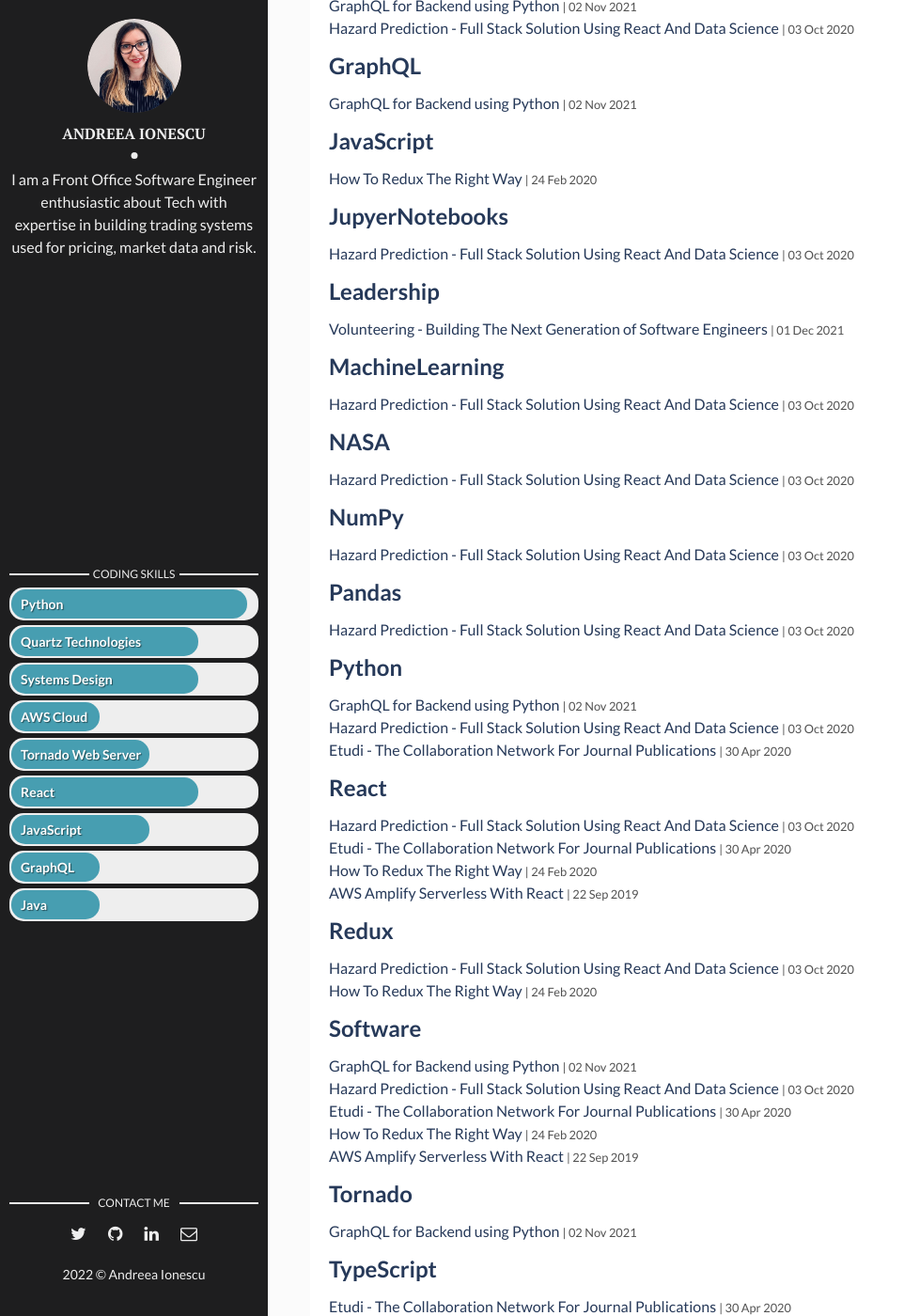
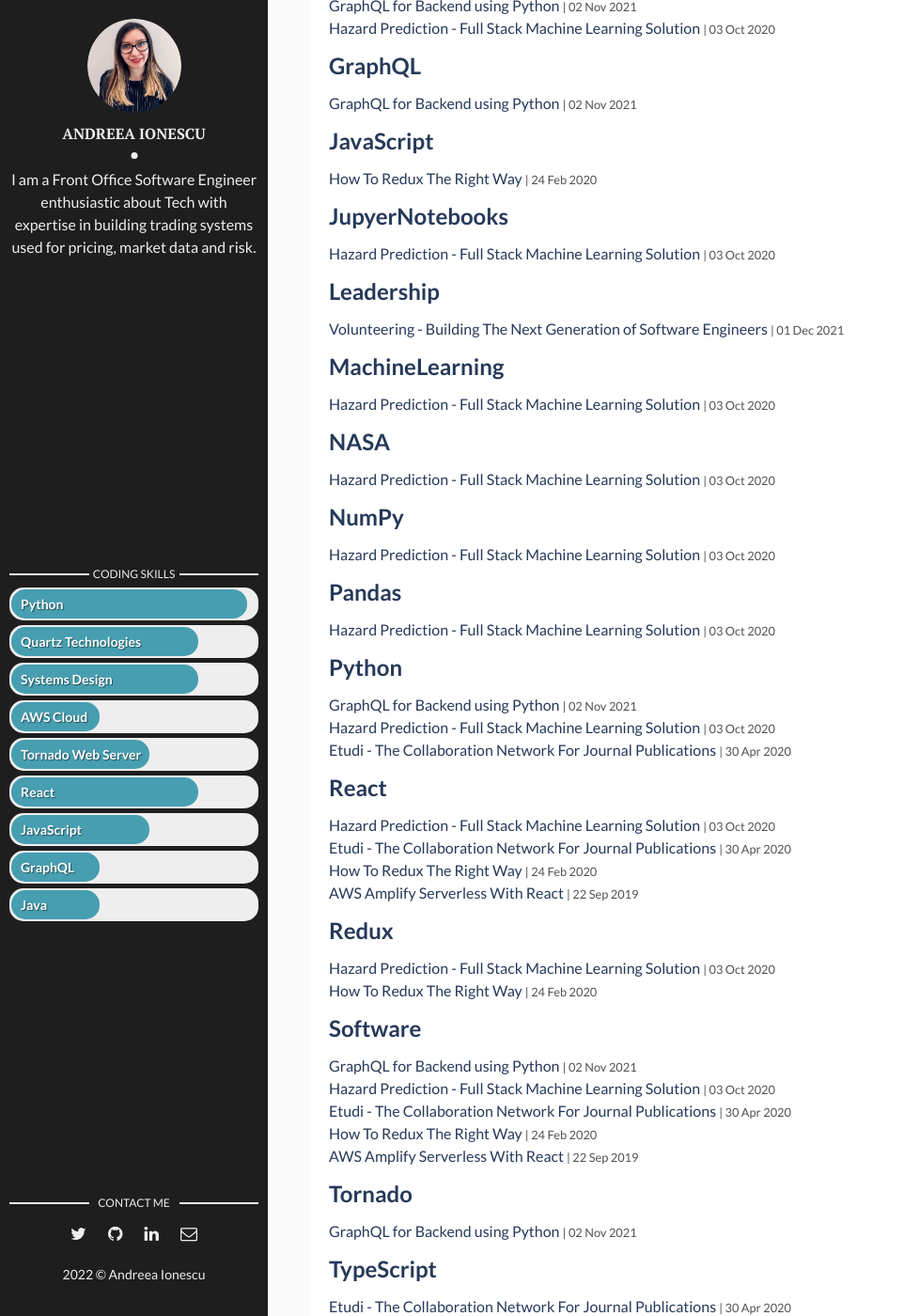
Before and after one commit to andreeaionescu/andreeaionescu.github.io, a Jekyll site: the page built from tags.html, in a window 1280 px wide and 1400 px high, scrolled down 423 px. Shown: the whole window at 94% size, without its empty margins (0-962 px from the left). Built offline with Jekyll 4.4.1, drawn with Linux system fonts in a browser that asks for light colours.

Commit message:
Renamed Hazard Prediction article.

```diff
--- a/_posts/2020-10-04-nasa-space-app-challenge.markdown
+++ b/_posts/2020-10-04-nasa-space-app-challenge.markdown
@@ -1,6 +1,6 @@
 ---
 layout: post
-title: Hazard Prediction - Full Stack Solution Using React And Data Science
+title: Hazard Prediction - Full Stack Machine Learning Solution
 date: 2020-10-04 00:00:00 +0300
 description: Hazard Prediction Project built as part of NASA Space App Challenge. # Add post description (optional)
 img: nasa-space-apps.jpg # Add image post (optional)
```
